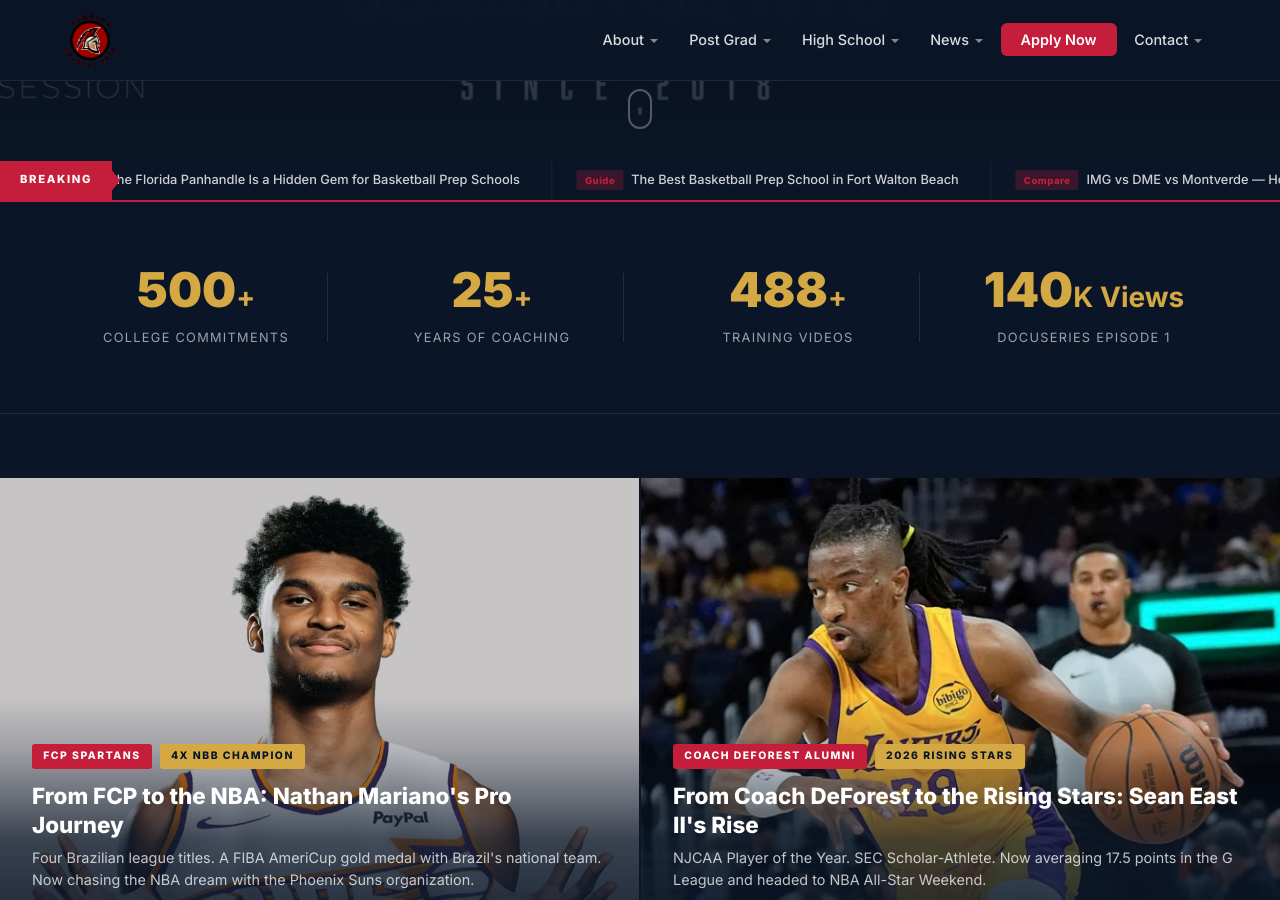
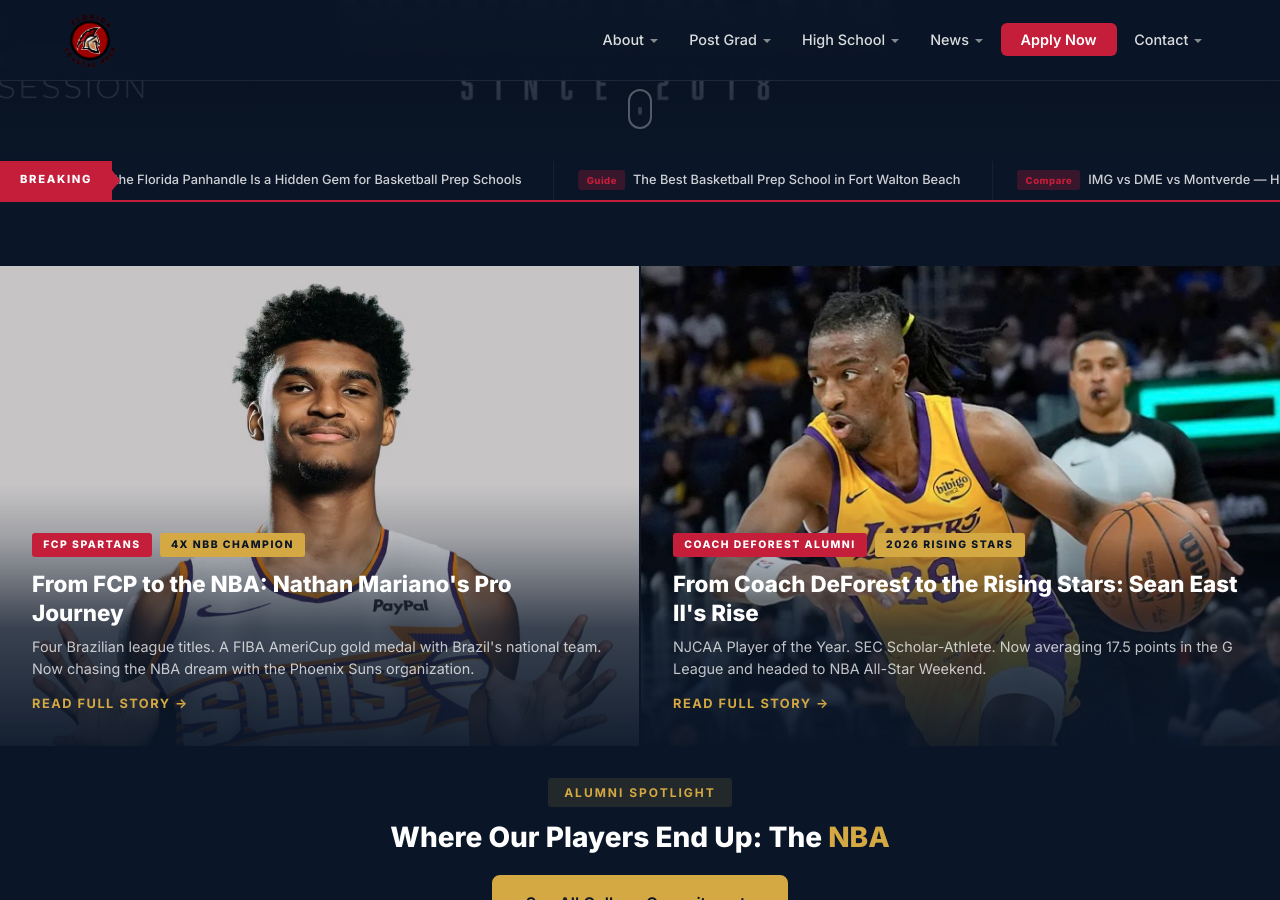
Before and after one commit to CoachD23/fcp-jekyll-site, a Jekyll site: the page built from index.html, in a window 1280 px wide and 900 px high, scrolled down 765 px. Built offline with Jekyll 4.4.1, drawn with Linux system fonts in a browser that asks for light colours; a script that is not in the unit is left out.

Commit message:
Remove impact stats bar from homepage

```diff
--- a/index.html
+++ b/index.html
@@ -29,30 +29,6 @@
     </div>
   </div>
 </div>
-
-<!-- Impact Stats Bar -->
-<section class="impact-bar">
-  <div class="container">
-    <div class="impact-grid">
-      <div class="impact-item fade-in">
-        <span class="impact-number" data-count="500">0</span><span class="impact-plus">+</span>
-        <span class="impact-label">College Commitments</span>
-      </div>
-      <div class="impact-item fade-in">
-        <span class="impact-number" data-count="25">0</span><span class="impact-plus">+</span>
-        <span class="impact-label">Years of Coaching</span>
-      </div>
-      <div class="impact-item fade-in">
-        <span class="impact-number" data-count="488">0</span><span class="impact-plus">+</span>
-        <span class="impact-label">Training Videos</span>
-      </div>
-      <div class="impact-item fade-in">
-        <span class="impact-number" data-count="140">0</span><span class="impact-plus">K Views</span>
-        <span class="impact-label">Docuseries Episode 1</span>
-      </div>
-    </div>
-  </div>
-</section>
 
 <!-- Alumni Spotlight — Dual Editorial -->
 <section class="alumni-spotlight">
```
